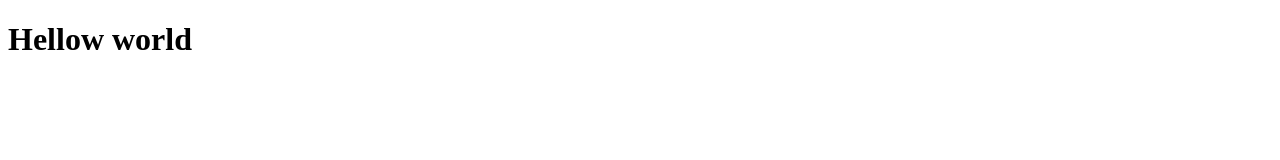
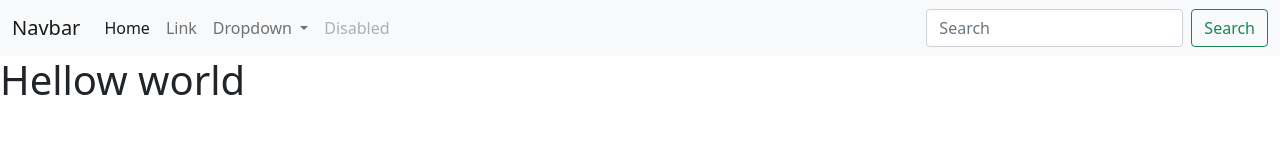
Before and after one commit to sujonali8276/bootstrap-practice, a plain HTML site: page index.html in a window 1280 px wide. Drawn offline with nearby package versions, Linux system fonts and the light colour scheme.

Commit message:
add bootstrap

```diff
--- a/index.html
+++ b/index.html
@@ -6,10 +6,76 @@
     <meta http-equiv="X-UA-Compatible" content="IE=edge" />
     <meta name="viewport" content="width=device-width, initial-scale=1.0" />
     <title>Bootstrap</title>
+    <link href="https://cdn.jsdelivr.net/npm/bootstrap@5.1.0/dist/css/bootstrap.min.css" rel="stylesheet" integrity="sha384-KyZXEAg3QhqLMpG8r+8fhAXLRk2vvoC2f3B09zVXn8CA5QIVfZOJ3BCsw2P0p/We" crossorigin="anonymous" />
 </head>
 
 <body>
-    <h1>Hellow world</h1>
-</body>
+    <header>
+        <nav class="navbar navbar-expand-lg navbar-light bg-light">
+            <div class="container-fluid">
+                <a class="navbar-brand" href="#">Navbar</a>
+                <button class="navbar-toggler" type="button" data-bs-toggle="collapse" data-bs-target="#navbarSupportedContent" aria-controls="navbarSupportedContent" aria-expanded="false" aria-label="Toggle navigation">
+            <span class="navbar-toggler-icon"></span>
+          </button>
+                <div class="collapse navbar-collapse" id="navbarSupportedContent">
+                    <ul class="navbar-nav me-auto mb-2 mb-lg-0">
+                        <li class="nav-item">
+                            <a class="nav-link active" aria-current="page" href="#">Home</a>
+                        </li>
+                        <li class="nav-item">
+                            <a class="nav-link" href="#">Link</a>
+                        </li>
+                        <li class="nav-item dropdown">
+                            <a class="nav-link dropdown-toggle" href="#" id="navbarDropdown" role="button" data-bs-toggle="dropdown" aria-expanded="false">
+                  Dropdown
+                </a>
+                            <ul class="dropdown-menu" aria-labelledby="navbarDropdown">
+                                <li><a class="dropdown-item" href="#">Action</a></li>
+                                <li><a class="dropdown-item" href="#">Another action</a></li>
+                                <li>
+                                    <hr class="dropdown-divider" />
+                                </li>
+                                <li>
+                                    <a class="dropdown-item" href="#">Something else here</a>
+                                </li>
+                            </ul>
+                        </li>
+                        <li class="nav-item">
+                            <a class="nav-link disabled" href="#" tabindex="-1" aria-disabled="true">Disabled</a
+                >
+              </li>
+            </ul>
+            <form class="d-flex">
+              <input
+                class="form-control me-2"
+                type="search"
+                placeholder="Search"
+                aria-label="Search"
+              />
+              <button class="btn btn-outline-success" type="submit">
+                Search
+              </button>
+            </form>
+          </div>
+        </div>
+      </nav>
+    </header>
 
+    <!-- main starts here -->
+
+    <main>
+      <h1>Hellow world</h1>
+    </main>
+
+    <!-- footer start here -->
+
+    <footer></footer>
+
+    <!-- javascript cdn -->
+    <script
+      src="https://cdn.jsdelivr.net/npm/bootstrap@5.1.0/dist/js/bootstrap.bundle.min.js"
+      integrity="sha384-U1DAWAznBHeqEIlVSCgzq+c9gqGAJn5c/t99JyeKa9xxaYpSvHU5awsuZVVFIhvj"
+      crossorigin="anonymous"
+    ></script>
+  </body>
 </html>
```
